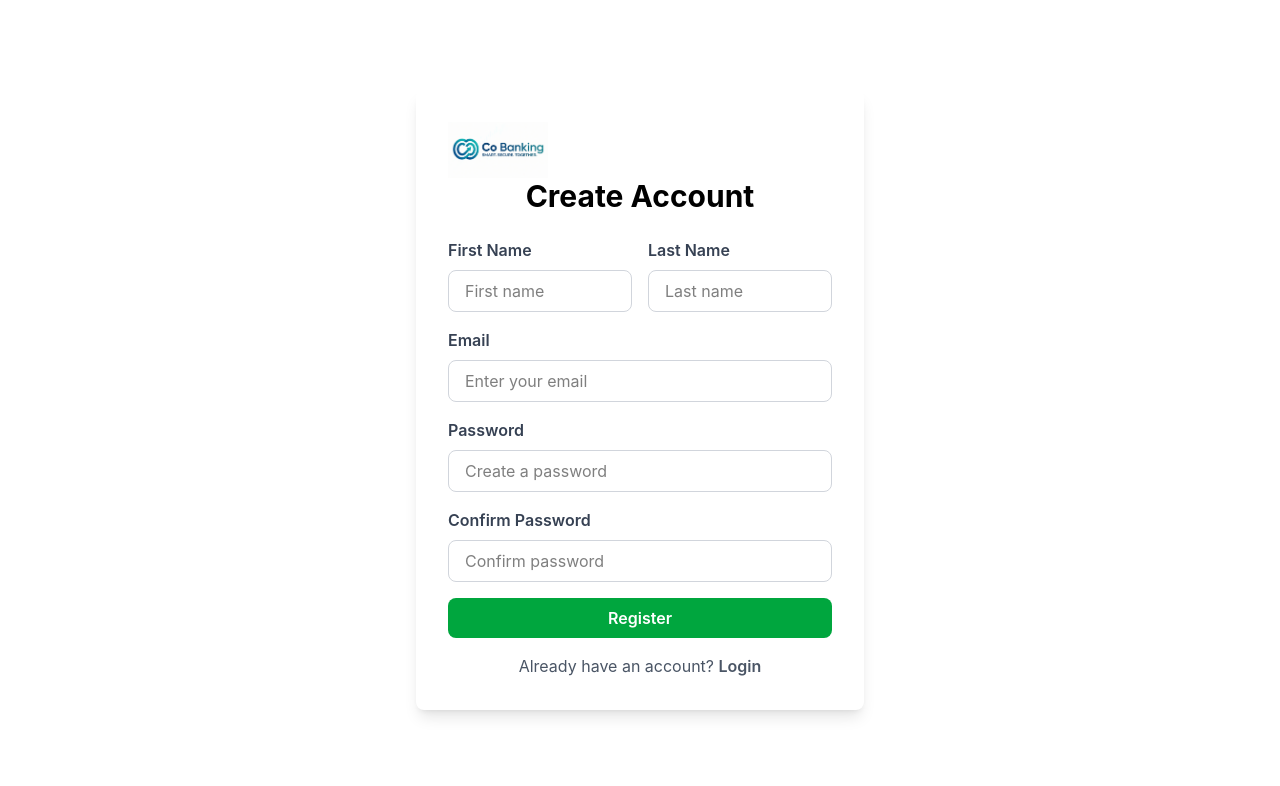
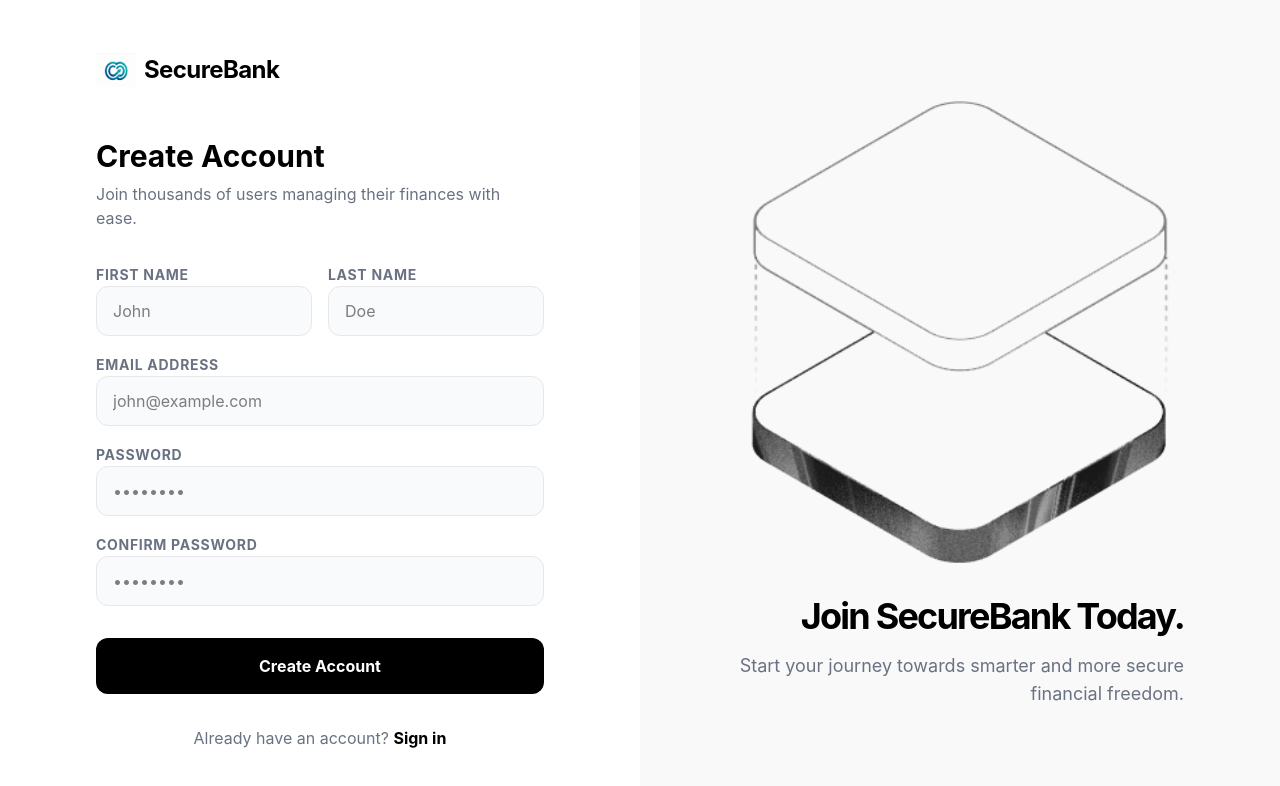
Before and after one commit to DeshanRashmika/Co-banking-FrontEnd, a React (Vite) app: page /register in a window 1280 px wide. Shown: the top 786 px of the page. Built offline with nearby package versions, Linux system fonts and the light colour scheme.

Commit message:
Refactor Register component: enhance UI with new layout, add illustrations, improve form structure, and streamline error handling

```diff
--- a/src/pages/Register.jsx
+++ b/src/pages/Register.jsx
@@ -1,6 +1,8 @@
 import { useState } from 'react';
-import { useNavigate } from 'react-router-dom';
+import { useNavigate, Link } from 'react-router-dom';
 import { useAuth } from '../hooks/useAuth';
+import icon from '../assets/icon.png';
+import hero from '../assets/hero.png';
 
 export default function Register() {
   const [formData, setFormData] = useState({
@@ -45,101 +47,116 @@ export default function Register() {
   };
 
   return (
-    <div className="min-h-screen from-blue-500 to-purple-600 flex items-center justify-center">
-      <div className="bg-white rounded-lg shadow-lg p-8 w-full max-w-md">
-        <img src="/src/assets/home.png" alt="" width={100}/>
-        <h1 className="text-3xl font-bold text-shadow-sky-700 mb-6 text-center">
-          Create Account
-        </h1>
+    <div className="min-h-screen bg-white flex flex-col md:flex-row-reverse">
+      {/* Right Side: Illustration/Hero (Mirror of Login) */}
+      <div className="hidden md:flex md:w-1/2 bg-[#F9F9F9] items-center justify-center p-12">
+        <div className="max-w-md w-full text-right">
+          <img src={hero} alt="Banking" className="w-full h-auto mb-8 grayscale hover:grayscale-0 transition-all duration-700" />
+          <h2 className="text-4xl font-bold tracking-tighter mb-4">Join SecureBank Today.</h2>
+          <p className="text-gray-500 text-lg">Start your journey towards smarter and more secure financial freedom.</p>
+        </div>
+      </div>
+
+      {/* Left Side: Form */}
+      <div className="w-full md:w-1/2 flex items-center justify-center p-8">
+        <div className="max-w-md w-full">
+          <div className="flex items-center gap-2 mb-12">
+            <img src={icon} alt="SecureBank" className="h-10 w-10 object-contain" />
+            <span className="text-2xl font-bold tracking-tight">SecureBank</span>
+          </div>
+
+          <h1 className="text-3xl font-bold mb-2">Create Account</h1>
+          <p className="text-gray-500 mb-8">Join thousands of users managing their finances with ease.</p>
 
           <form onSubmit={handleSubmit} className="space-y-4">
             {error && (
-            <div className="bg-red-100 border border-red-400 text-red-700 px-4 py-3 rounded">
+              <div className="bg-red-50 border-l-4 border-red-500 text-red-700 p-4 rounded text-sm mb-4">
                 {error}
               </div>
             )}
 
             <div className="grid grid-cols-2 gap-4">
-            <div>
-              <label className="block text-gray-700 font-semibold mb-2">First Name</label>
+              <div className="space-y-2">
+                <label className="text-sm font-bold uppercase tracking-wider text-gray-500">First Name</label>
                 <input
                   type="text"
                   name="firstName"
                   value={formData.firstName}
                   onChange={handleChange}
                   required
-                className="w-full px-4 py-2 border border-gray-300 rounded-lg focus:outline-none focus:border-secondary"
-                placeholder="First name"
+                  className="w-full px-4 py-3 bg-gray-50 border border-gray-200 rounded-xl focus:outline-none focus:border-black transition-colors"
+                  placeholder="John"
                 />
               </div>
-            <div>
-              <label className="block text-gray-700 font-semibold mb-2">Last Name</label>
+              <div className="space-y-2">
+                <label className="text-sm font-bold uppercase tracking-wider text-gray-500">Last Name</label>
                 <input
                   type="text"
                   name="lastName"
                   value={formData.lastName}
                   onChange={handleChange}
                   required
-                className="w-full px-4 py-2 border border-gray-300 rounded-lg focus:outline-none focus:border-secondary"
-                placeholder="Last name"
+                  className="w-full px-4 py-3 bg-gray-50 border border-gray-200 rounded-xl focus:outline-none focus:border-black transition-colors"
+                  placeholder="Doe"
                 />
               </div>
             </div>
 
-          <div>
-            <label className="block text-gray-700 font-semibold mb-2">Email</label>
+            <div className="space-y-2">
+              <label className="text-sm font-bold uppercase tracking-wider text-gray-500">Email Address</label>
               <input
                 type="email"
                 name="email"
                 value={formData.email}
                 onChange={handleChange}
                 required
-              className="w-full px-4 py-2 border border-gray-300 rounded-lg focus:outline-none focus:border-secondary"
-              placeholder="Enter your email"
+                className="w-full px-4 py-3 bg-gray-50 border border-gray-200 rounded-xl focus:outline-none focus:border-black transition-colors"
+                placeholder="john@example.com"
               />
             </div>
 
-          <div>
-            <label className="block text-gray-700 font-semibold mb-2">Password</label>
+            <div className="space-y-2">
+              <label className="text-sm font-bold uppercase tracking-wider text-gray-500">Password</label>
               <input
                 type="password"
                 name="password"
                 value={formData.password}
                 onChange={handleChange}
                 required
-              className="w-full px-4 py-2 border border-gray-300 rounded-lg focus:outline-none focus:border-secondary"
-              placeholder="Create a password"
+                className="w-full px-4 py-3 bg-gray-50 border border-gray-200 rounded-xl focus:outline-none focus:border-black transition-colors"
+                placeholder="••••••••"
               />
             </div>
 
-          <div>
-            <label className="block text-gray-700 font-semibold mb-2">Confirm Password</label>
+            <div className="space-y-2">
+              <label className="text-sm font-bold uppercase tracking-wider text-gray-500">Confirm Password</label>
               <input
                 type="password"
                 name="confirmPassword"
                 value={formData.confirmPassword}
                 onChange={handleChange}
                 required
-              className="w-full px-4 py-2 border border-gray-300 rounded-lg focus:outline-none focus:border-secondary"
-              placeholder="Confirm password"
+                className="w-full px-4 py-3 bg-gray-50 border border-gray-200 rounded-xl focus:outline-none focus:border-black transition-colors"
+                placeholder="••••••••"
               />
             </div>
 
             <button
               type="submit"
               disabled={loading}
-            className="w-full bg-secondary text-white font-semibold py-2 rounded-lg bg-green-600 transition hover:bg-green-700 disabled:bg-gray-400"
+              className="w-full bg-black text-white font-bold py-4 rounded-xl mt-4 transition duration-200 hover:bg-gray-800 disabled:opacity-50 disabled:cursor-not-allowed"
             >
-            {loading ? 'Creating Account...' : 'Register'}
+              {loading ? 'Creating Account...' : 'Create Account'}
             </button>
           </form>
 
-        <p className="text-center text-gray-600 mt-4">
+          <p className="text-center text-gray-500 mt-8">
             Already have an account?{' '}
-          <a href="/login" className="text-secondary font-semibold hover:underline">
-            Login
-          </a>
+            <Link to="/login" className="text-black font-bold hover:underline">
+              Sign in
+            </Link>
           </p>
+        </div>
       </div>
     </div>
   );
```
Lines whose indentation alone changed are shown as unchanged.
